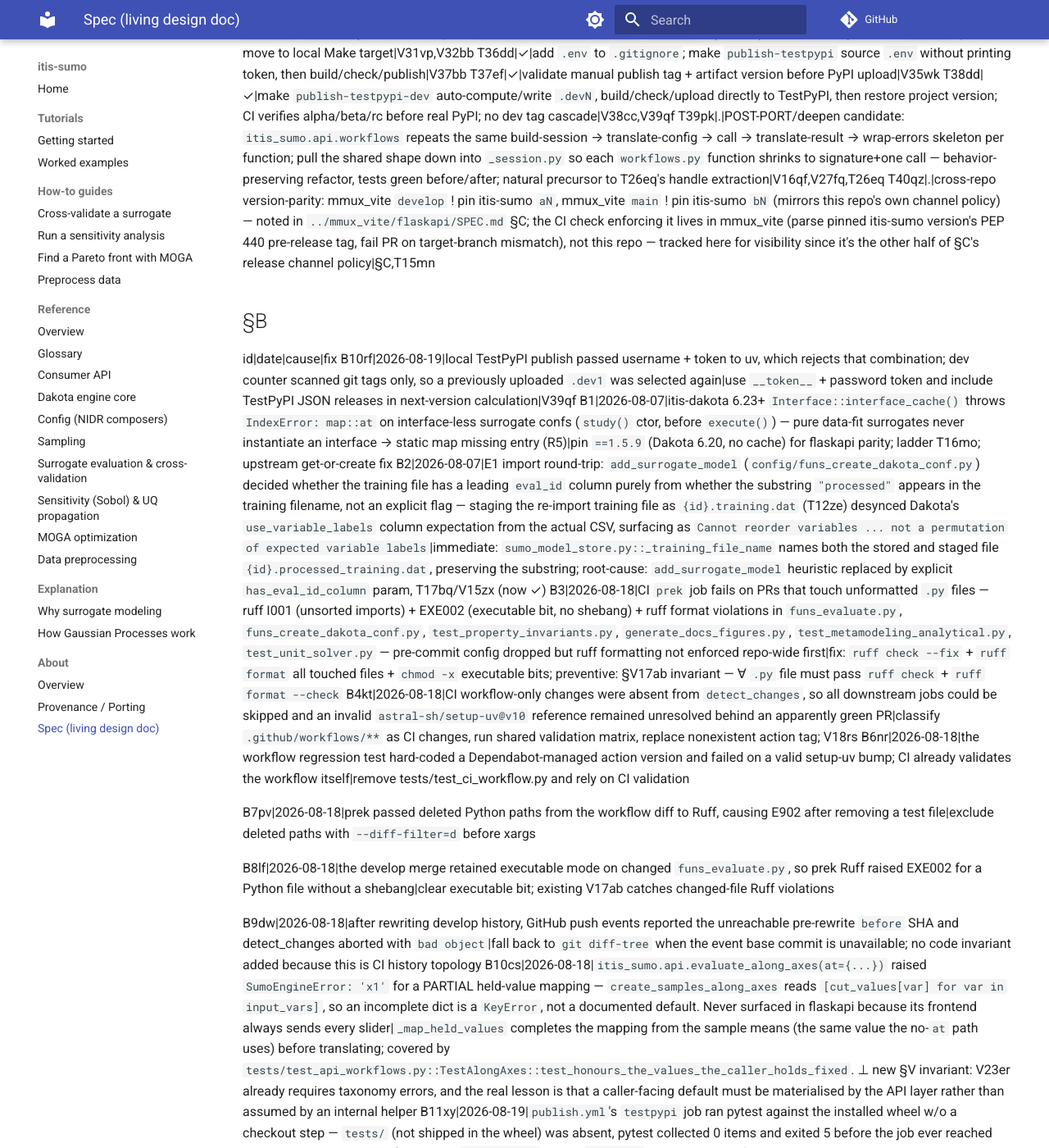
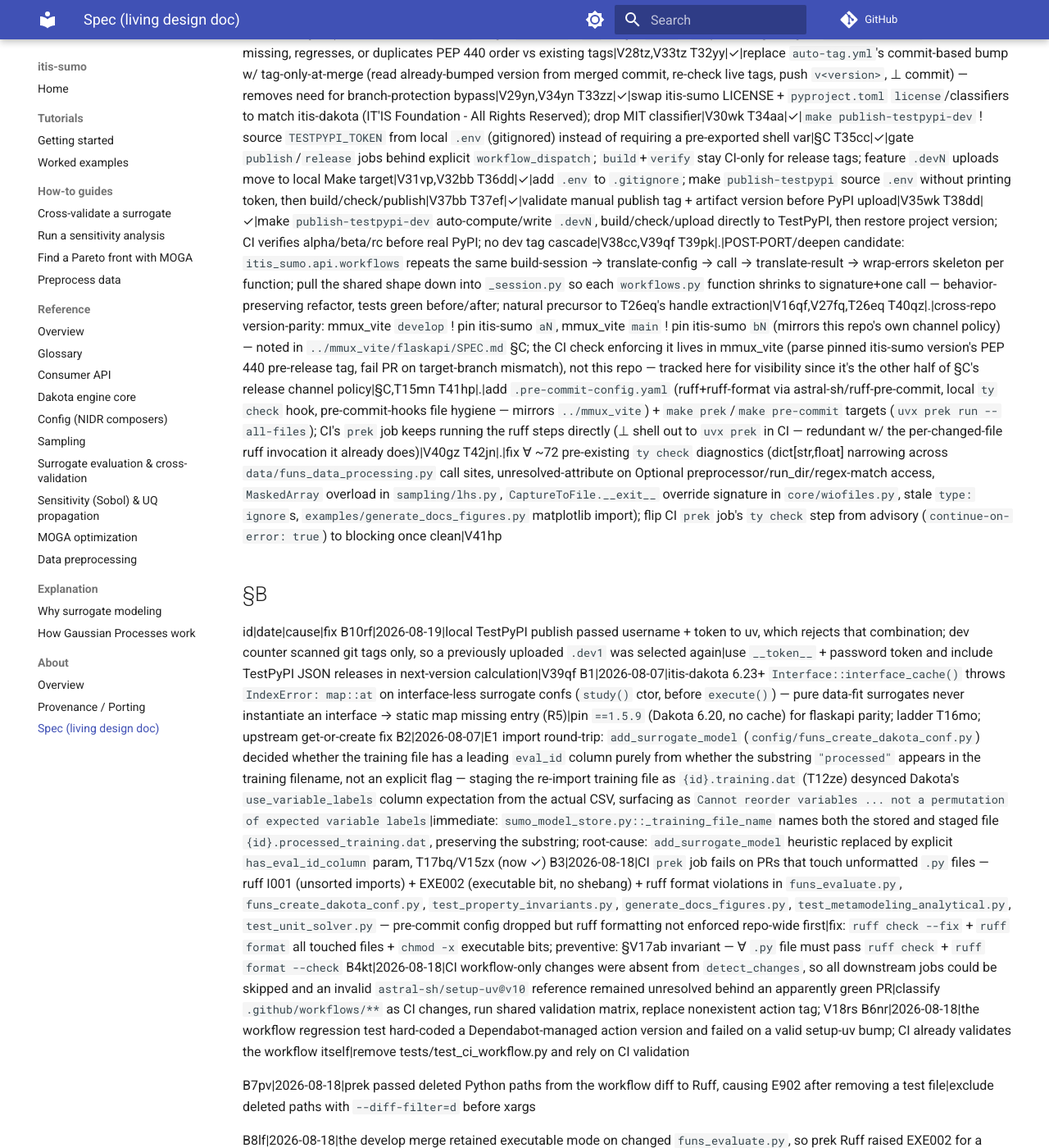
Before and after one commit to ITISFoundation/itis-sumo, an MkDocs documentation site: the page built from docs/about/spec.md, in a window 1280 px wide and 1400 px high, scrolled down 7604 px. Shown: the whole window at 82% size. Built offline with MkDocs 1.6.1 and Material for MkDocs 9.7.7, drawn with Linux system fonts in a browser that asks for light colours; comment, search, counter and statistics services are not loaded; some of the changed text lies outside the part shown.

Commit message:
spec: amend for commit-time prek (ruff+ty) enforcement + ty diagnostics cleanup
V40gz/V41hp + T41hp/T42jn + B13qf (backprop for the 3 Python-3.10 compat
bugs found earlier in this stack).

```diff
--- a/SPEC.md
+++ b/SPEC.md
@@ -103,6 +103,8 @@
 V37bb: `.env` ! gitignored before token-based publish target lands; token never committed
 V38cc: `publish-testpypi-dev` ! clean worktree → compute/write next `.devN` → build/check/upload via `.env`; ⊥ commit/tag/CI publication
 V39qf: dev version selection ! max(existing git-tag `.devN`, published TestPyPI `.devN`) + 1; uv upload auth ! username `__token__` + password token; dev target ! restore original `pyproject.toml` on exit; ⊥ reuse published version, pass username + token together, or leave `.devN` in project metadata
+V40gz: commit-time hooks (`prek` tool, run via `uvx prek run --all-files`; mirrors `../mmux_vite`'s `.pre-commit-config.yaml`) ! run `ruff check --fix` + `ruff format` + `ty check` on ∀ commit, ⊥ ruff-only; CI's `prek` job (V17ab) stays a backstop for anyone who skipped/bypassed the local hook, ⊥ the sole enforcement point
+V41hp: `ty check` ! zero diagnostics repo-wide (blocking in both the local `prek` hook and CI); version-gated stdlib/typing symbols (e.g. `datetime.UTC`, `typing.Self`, `tomllib` — all 3.11+-only, caught mid-stack once actually run, T42jn) ! resolved against `requires-python`'s floor, not the CI runner's own interpreter — this is strictly cheaper than the 3.10-3.13 test matrix (V18rs) for that bug class, though the matrix stays as the ground-truth runtime check
 
 ## §R
 R1: `export_model`/`import_model` child keywords; formats `text_archive`(.sps)/`binary_archive`(.bsps)/`algebraic_file`(.alg); naming `{prefix}.{resp}.{ext}` | branch R2
@@ -157,6 +159,8 @@
 T38dd|✓|make `publish-testpypi-dev` auto-compute/write `.devN`, build/check/upload directly to TestPyPI, then restore project version; CI verifies alpha/beta/rc before real PyPI; no dev tag cascade|V38cc,V39qf
 T39pk|.|POST-PORT/deepen candidate: `itis_sumo.api.workflows` repeats the same build-session → translate-config → call → translate-result → wrap-errors skeleton per function; pull the shared shape down into `_session.py` so each `workflows.py` function shrinks to signature+one call — behavior-preserving refactor, tests green before/after; natural precursor to T26eq's handle extraction|V16qf,V27fq,T26eq
 T40qz|.|cross-repo version-parity: mmux_vite `develop` ! pin itis-sumo `aN`, mmux_vite `main` ! pin itis-sumo `bN` (mirrors this repo's own channel policy) — noted in `../mmux_vite/flaskapi/SPEC.md` §C; the CI check enforcing it lives in mmux_vite (parse pinned itis-sumo version's PEP 440 pre-release tag, fail PR on target-branch mismatch), not this repo — tracked here for visibility since it's the other half of §C's release channel policy|§C,T15mn
+T41hp|.|add `.pre-commit-config.yaml` (ruff+ruff-format via astral-sh/ruff-pre-commit, local `ty check` hook, pre-commit-hooks file hygiene — mirrors `../mmux_vite`) + `make prek`/`make pre-commit` targets (`uvx prek run --all-files`); CI's `prek` job keeps running the ruff steps directly (⊥ shell out to `uvx prek` in CI — redundant w/ the per-changed-file ruff invocation it already does)|V40gz
+T42jn|.|fix ∀ ~72 pre-existing `ty check` diagnostics (dict[str,float] narrowing across `data/funs_data_processing.py` call sites, unresolved-attribute on Optional preprocessor/run_dir/regex-match access, `MaskedArray` overload in `sampling/lhs.py`, `CaptureToFile.__exit__` override signature in `core/wiofiles.py`, stale `type: ignore`s, `examples/generate_docs_figures.py` matplotlib import); flip CI `prek` job's `ty check` step from advisory (`continue-on-error: true`) to blocking once clean|V41hp
 
 ## §B
 id|date|cause|fix
@@ -175,3 +179,4 @@
 B10cs|2026-08-18|`itis_sumo.api.evaluate_along_axes(at={...})` raised `SumoEngineError: 'x1'` for a PARTIAL held-value mapping — `create_samples_along_axes` reads `[cut_values[var] for var in input_vars]`, so an incomplete dict is a `KeyError`, not a documented default. Never surfaced in flaskapi because its frontend always sends every slider|`_map_held_values` completes the mapping from the sample means (the same value the no-`at` path uses) before translating; covered by `tests/test_api_workflows.py::TestAlongAxes::test_honours_the_values_the_caller_holds_fixed`. ⊥ new §V invariant: V23er already requires taxonomy errors, and the real lesson is that a caller-facing default must be materialised by the API layer rather than assumed by an internal helper
 B11xy|2026-08-19|`publish.yml`'s `testpypi` job ran pytest against the installed wheel w/o a checkout step — `tests/` (not shipped in the wheel) was absent, pytest collected 0 items and exited 5 before the job ever reached the TestPyPI publish step (caught via `gh run view` on the `v0.1.0a1` tag push, which failed harmlessly — no upload occurred anywhere)|added `actions/checkout` before `download-artifact` (ordered first — checkout's default `git clean` would otherwise wipe an already-downloaded `dist/`); V31vp
 B12mn|2026-08-19|`pyproject.toml` `requires-python` had drifted to `>=3.10,<3.14` ("broaden python compatibility matrix") while the pinned engine `itis-dakota==1.5.9` ships wheels only for cp310-cp312 (verified via PyPI JSON) — installing on 3.13 would fail dependency resolution, promising support §C never backed|tightened to `>=3.10,<3.13` w/ a comment tying the bound to the pinned wheel; re-widen only alongside a T16mo engine bump
+B13qf|2026-08-19|3 latent Python-3.10 incompatibilities (`datetime.UTC`, `typing.Self`, bare `import tomllib` — all stdlib/typing 3.11+ additions) shipped undetected because the pre-`ci/matrix-and-coverage` CI ran a single Python version; surfaced only once the 3.10-3.13 test matrix actually ran each version for the first time|`datetime.timezone.utc` / `sys.version_info`-gated `typing_extensions.Self` fallback / try-`tomllib`-except-`tomli` fallback + conditional deps; preventive: V41hp — `ty check` resolves these against `requires-python`'s floor in one static run, cheaper than a runtime matrix for this bug class
```
